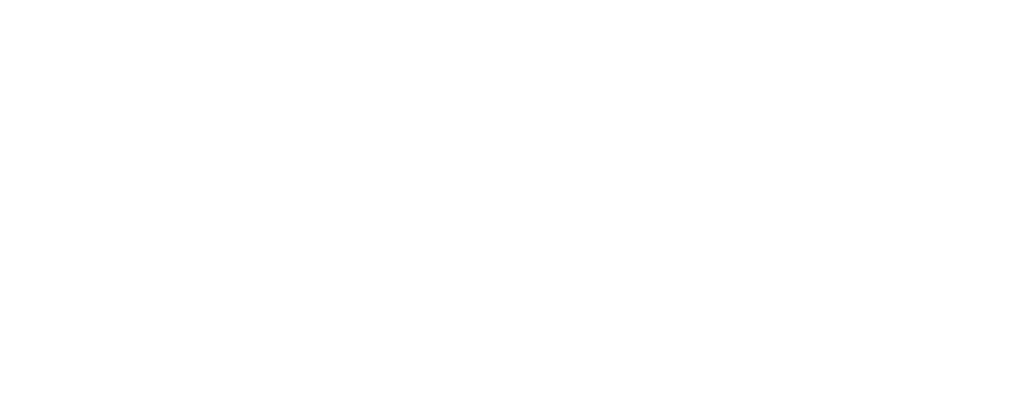
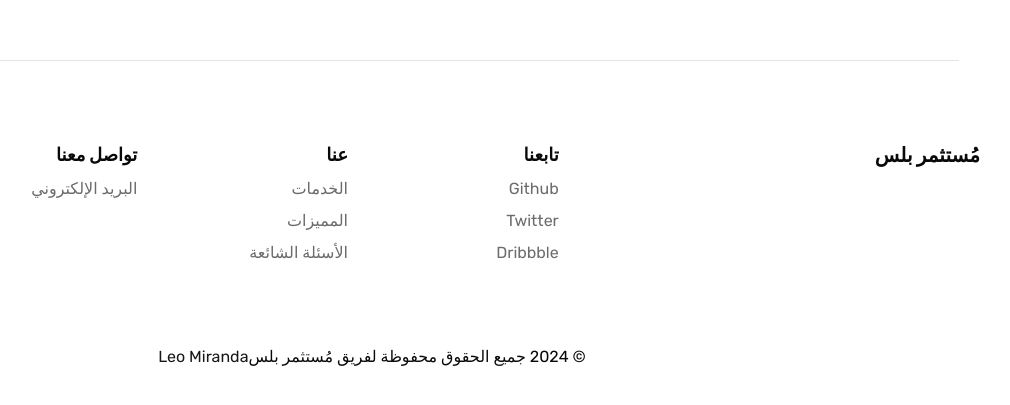
Before and after one commit to HassanAlabdulal/Mostathmer-plus, a Next.js app: page / in a window 1280 px wide. Shown: the part 797-1202 px from the top of the page, without its empty margins (268-1278 px from the left). Before the commit the page ends 857 px from the top, so only its background shows below. Built offline with nearby package versions, Linux system fonts and the light colour scheme.

Commit message:
feat: link the footer

```diff
--- a/app/layout.tsx
+++ b/app/layout.tsx
@@ -3,11 +3,12 @@ import { Inter } from "next/font/google";
 import "./globals.css";
 import Navbar from "@/components/navbar";
 import { ThemeProvider } from "@/components/theme-provider";
+import Footer from "@/components/footer";
 
 const inter = Inter({ subsets: ["latin"] });
 
 export const metadata: Metadata = {
-  title: "Create Next App",
+  title: "مُستثمر بلس",
   description: "Generated by create next app",
 };
 
@@ -17,7 +18,7 @@ export default function RootLayout({
   children: React.ReactNode;
 }>) {
   return (
-    <html lang="en">
+    <html lang="ar">
       <body className={inter.className}>
         <ThemeProvider
           attribute="class"
@@ -27,6 +28,7 @@ export default function RootLayout({
         >
           <Navbar />
           {children}
+          <Footer />
         </ThemeProvider>
       </body>
     </html>
--- a/components/footer.tsx
+++ b/components/footer.tsx
@@ -1,6 +1,6 @@
-// import { LogoIcon } from "./Icons";
+"use client";
 
-export const Footer = () => {
+export default function Footer() {
   return (
     <footer id="footer">
       <hr className="w-11/12 mx-auto" />
@@ -80,4 +80,4 @@ export const Footer = () => {
       </section>
     </footer>
   );
-};
+}
```
